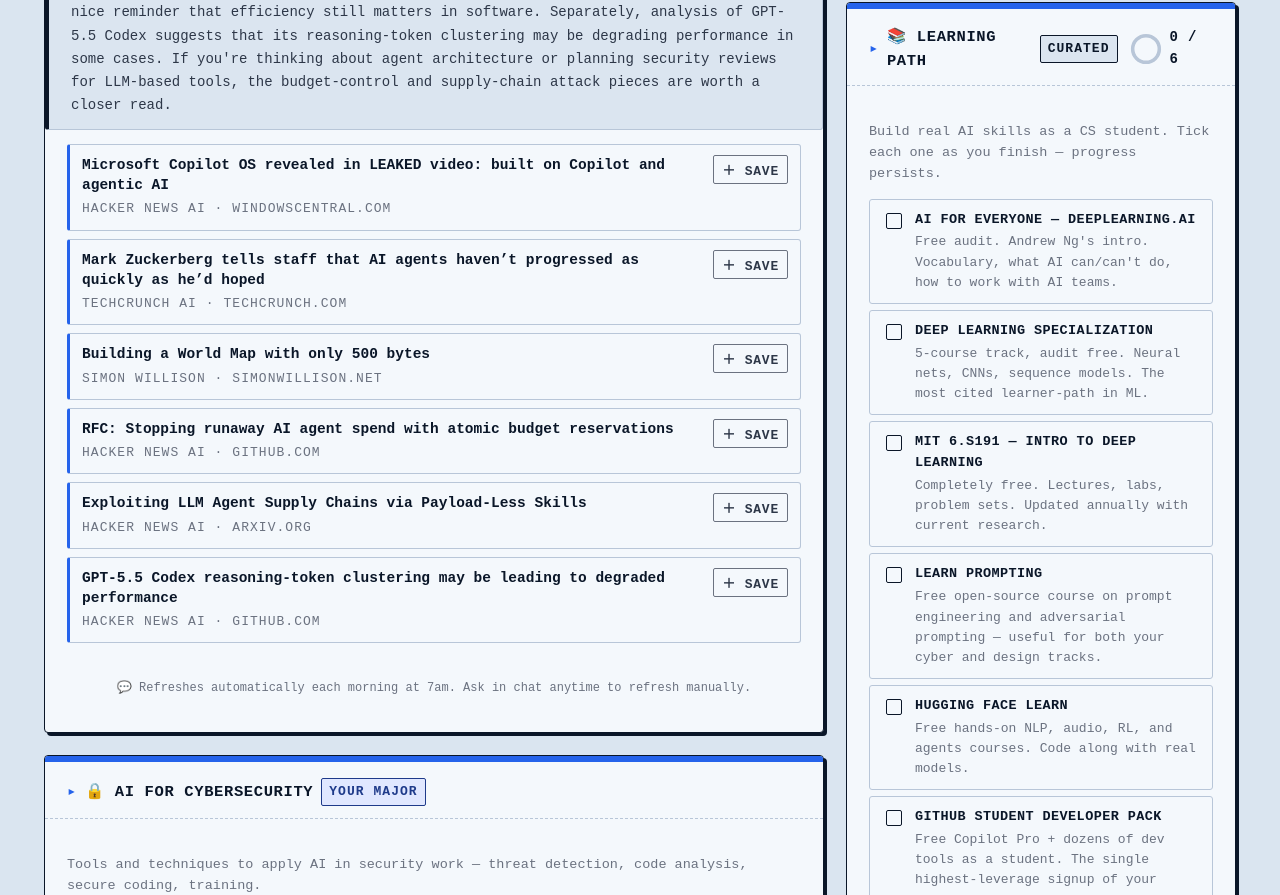
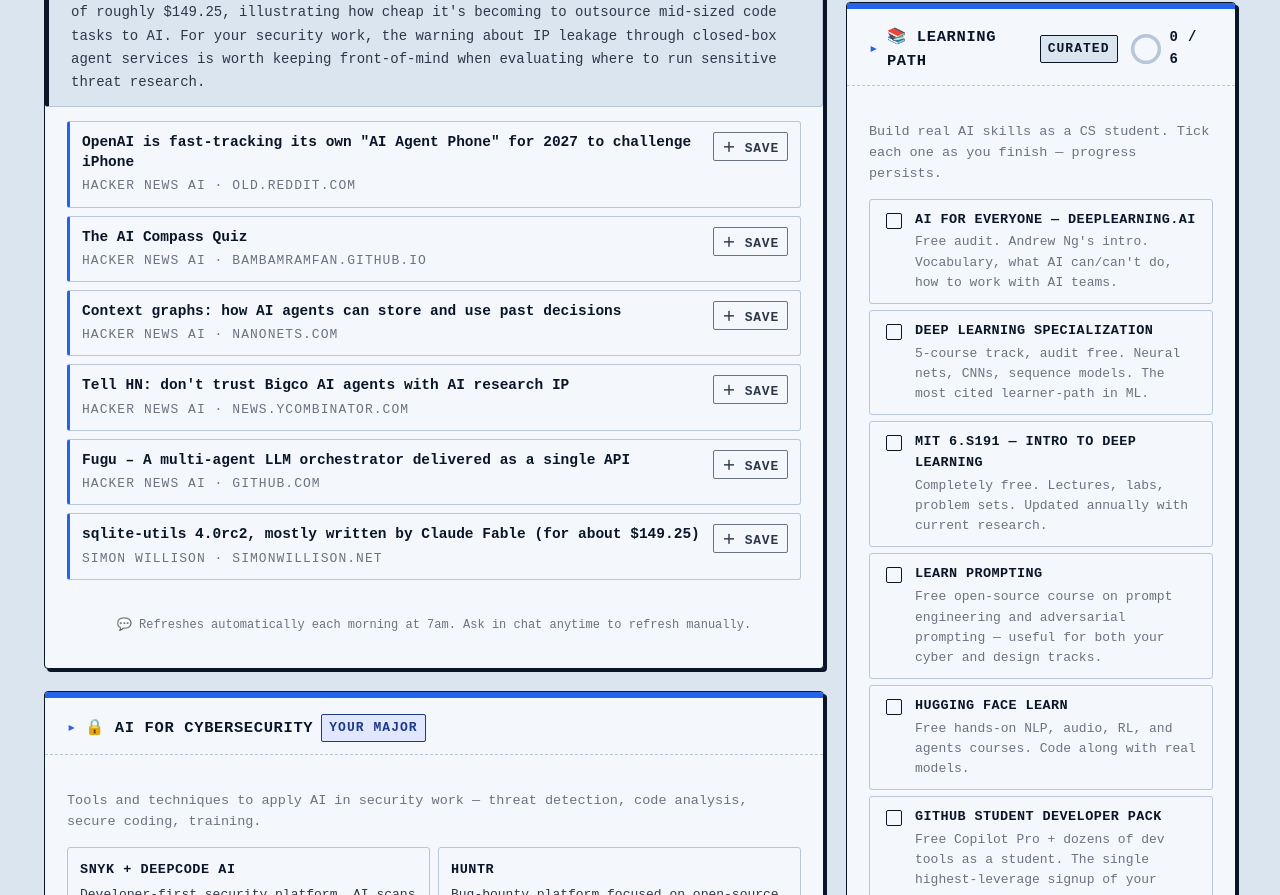
Before and after one commit to EnderGuardian25/personal-dashboard, a plain HTML site: page index.html in a window 1280 px wide. Shown: the part 508-1403 px from the top of the page. Drawn offline with Linux system fonts and the light colour scheme.

Commit message:
chore(news): daily refresh 2026-07-05

```diff
--- a/index.html
+++ b/index.html
@@ -775,53 +775,53 @@
       <section class="card">
         <div class="section-head">
           <h2>📰 Today in AI <span class="badge live">Daily</span></h2>
-          <p class="section-sub" id="news-meta">Updated 5 July 2026 · 05:18 SLT</p>
+          <p class="section-sub" id="news-meta">Updated 6 July 2026 · 05:21 SLT</p>
         </div>
         <div class="news-summary">
-  <strong>Top stories:</strong> Microsoft showed off an unreleased Copilot OS in a leaked video that centers the company's agentic AI systems at the operating-system level, while Meta's Mark Zuckerberg told staff that AI agents have not advanced as quickly as he expected, suggesting the agent hype cycle may be outpacing actual capability gains. On the security front, researchers found a new attack vector called "payload-less skills" that can exploit LLM agent supply chains, and a proposal on Hacker News suggests using atomic budget reservations to prevent AI agents from running up unexpected cloud costs—both practical concerns as these systems move toward production. In a lighter technical note, someone built a compressed world map that fits in only 500 bytes, a nice reminder that efficiency still matters in software. Separately, analysis of GPT-5.5 Codex suggests that its reasoning-token clustering may be degrading performance in some cases. If you're thinking about agent architecture or planning security reviews for LLM-based tools, the budget-control and supply-chain attack pieces are worth a closer read.
+  <strong>Top stories:</strong> OpenAI is planning to ship its own "AI Agent Phone" in 2027 as a hardware competitor to the iPhone, signaling a push beyond software into end-user devices. On the agent infrastructure side, Fugu is a new multi-agent LLM orchestrator that bundles multiple AI agents into a single API, and there's growing discussion around how AI agents should store and retrieve past decisions through context graphs to maintain coherent behavior over time. A practical reminder surfaced in the community: don't hand your AI research IP to big companies' agent products for processing, since the terms and data handling often aren't transparent. Separately, Claude Fable (an Anthropic model) recently wrote most of sqlite-utils 4.0rc2 at a cost of roughly $149.25, illustrating how cheap it's becoming to outsource mid-sized code tasks to AI. For your security work, the warning about IP leakage through closed-box agent services is worth keeping front-of-mind when evaluating where to run sensitive threat research.
 </div>
         <div id="news-feed" class="news-list">
           <div class="news-item">
             <div class="body">
-              <a class="title-link" href="https://www.windowscentral.com/microsoft/windows-11/microsoft-copilot-os-revealed-in-leaked-video-lightweight-windows-os-exploration-features-new-desktop-ui-built-entirely-around-copilot-and-agentic-ai" target="_blank" rel="noopener">Microsoft Copilot OS revealed in LEAKED video: built on Copilot and agentic AI</a>
-              <div class="src">Hacker News AI · windowscentral.com</div>
+              <a class="title-link" href="https://old.reddit.com/r/OpenAI/comments/1unbqyd/openai_is_fasttracking_its_own_ai_agent_phone_for/" target="_blank" rel="noopener">OpenAI is fast-tracking its own &quot;AI Agent Phone&quot; for 2027 to challenge iPhone</a>
+              <div class="src">Hacker News AI · old.reddit.com</div>
             </div>
-            <button class="save-btn" data-save data-title="Microsoft Copilot OS revealed in LEAKED video: built on Copilot and agentic AI" data-url="https://www.windowscentral.com/microsoft/windows-11/microsoft-copilot-os-revealed-in-leaked-video-lightweight-windows-os-exploration-features-new-desktop-ui-built-entirely-around-copilot-and-agentic-ai" data-src="Hacker News AI · windowscentral.com">＋ Save</button>
+            <button class="save-btn" data-save data-title="OpenAI is fast-tracking its own &quot;AI Agent Phone&quot; for 2027 to challenge iPhone" data-url="https://old.reddit.com/r/OpenAI/comments/1unbqyd/openai_is_fasttracking_its_own_ai_agent_phone_for/" data-src="Hacker News AI · old.reddit.com">＋ Save</button>
           </div>
           <div class="news-item">
             <div class="body">
-              <a class="title-link" href="https://techcrunch.com/2026/07/02/mark-zuckerberg-tells-staff-that-ai-agents-havent-progressed-as-quickly-as-hed-hoped/" target="_blank" rel="noopener">Mark Zuckerberg tells staff that AI agents haven’t progressed as quickly as he’d hoped</a>
-              <div class="src">TechCrunch AI · techcrunch.com</div>
+              <a class="title-link" href="https://bambamramfan.github.io/ai-compass/" target="_blank" rel="noopener">The AI Compass Quiz</a>
+              <div class="src">Hacker News AI · bambamramfan.github.io</div>
             </div>
-            <button class="save-btn" data-save data-title="Mark Zuckerberg tells staff that AI agents haven’t progressed as quickly as he’d hoped" data-url="https://techcrunch.com/2026/07/02/mark-zuckerberg-tells-staff-that-ai-agents-havent-progressed-as-quickly-as-hed-hoped/" data-src="TechCrunch AI · techcrunch.com">＋ Save</button>
+            <button class="save-btn" data-save data-title="The AI Compass Quiz" data-url="https://bambamramfan.github.io/ai-compass/" data-src="Hacker News AI · bambamramfan.github.io">＋ Save</button>
           </div>
           <div class="news-item">
             <div class="body">
-              <a class="title-link" href="https://simonwillison.net/2026/Jul/4/building-a-world-map-with-only-500-bytes/#atom-everything" target="_blank" rel="noopener">Building a World Map with only 500 bytes</a>
-              <div class="src">Simon Willison · simonwillison.net</div>
+              <a class="title-link" href="https://nanonets.com/blog/what-is-a-context-graph/" target="_blank" rel="noopener">Context graphs: how AI agents can store and use past decisions</a>
+              <div class="src">Hacker News AI · nanonets.com</div>
             </div>
-            <button class="save-btn" data-save data-title="Building a World Map with only 500 bytes" data-url="https://simonwillison.net/2026/Jul/4/building-a-world-map-with-only-500-bytes/#atom-everything" data-src="Simon Willison · simonwillison.net">＋ Save</button>
+            <button class="save-btn" data-save data-title="Context graphs: how AI agents can store and use past decisions" data-url="https://nanonets.com/blog/what-is-a-context-graph/" data-src="Hacker News AI · nanonets.com">＋ Save</button>
           </div>
           <div class="news-item">
             <div class="body">
-              <a class="title-link" href="https://github.com/iamapsrajput/agent-budget-protocol/blob/main/RFC.md" target="_blank" rel="noopener">RFC: Stopping runaway AI agent spend with atomic budget reservations</a>
-              <div class="src">Hacker News AI · github.com</div>
+              <a class="title-link" href="https://news.ycombinator.com/item?id=48798385" target="_blank" rel="noopener">Tell HN: don&#x27;t trust Bigco AI agents with AI research IP</a>
+              <div class="src">Hacker News AI · news.ycombinator.com</div>
             </div>
-            <button class="save-btn" data-save data-title="RFC: Stopping runaway AI agent spend with atomic budget reservations" data-url="https://github.com/iamapsrajput/agent-budget-protocol/blob/main/RFC.md" data-src="Hacker News AI · github.com">＋ Save</button>
+            <button class="save-btn" data-save data-title="Tell HN: don&#x27;t trust Bigco AI agents with AI research IP" data-url="https://news.ycombinator.com/item?id=48798385" data-src="Hacker News AI · news.ycombinator.com">＋ Save</button>
           </div>
           <div class="news-item">
             <div class="body">
-              <a class="title-link" href="https://arxiv.org/abs/2605.14460" target="_blank" rel="noopener">Exploiting LLM Agent Supply Chains via Payload-Less Skills</a>
-              <div class="src">Hacker News AI · arxiv.org</div>
+              <a class="title-link" href="https://github.com/SakanaAI/fugu" target="_blank" rel="noopener">Fugu – A multi-agent LLM orchestrator delivered as a single API</a>
+              <div class="src">Hacker News AI · github.com</div>
             </div>
-            <button class="save-btn" data-save data-title="Exploiting LLM Agent Supply Chains via Payload-Less Skills" data-url="https://arxiv.org/abs/2605.14460" data-src="Hacker News AI · arxiv.org">＋ Save</button>
+            <button class="save-btn" data-save data-title="Fugu – A multi-agent LLM orchestrator delivered as a single API" data-url="https://github.com/SakanaAI/fugu" data-src="Hacker News AI · github.com">＋ Save</button>
           </div>
           <div class="news-item">
             <div class="body">
-              <a class="title-link" href="https://github.com/openai/codex/issues/30364" target="_blank" rel="noopener">GPT-5.5 Codex reasoning-token clustering may be leading to degraded performance</a>
-              <div class="src">Hacker News AI · github.com</div>
+              <a class="title-link" href="https://simonwillison.net/2026/Jul/5/sqlite-utils-fable/#atom-everything" target="_blank" rel="noopener">sqlite-utils 4.0rc2, mostly written by Claude Fable (for about $149.25)</a>
+              <div class="src">Simon Willison · simonwillison.net</div>
             </div>
-            <button class="save-btn" data-save data-title="GPT-5.5 Codex reasoning-token clustering may be leading to degraded performance" data-url="https://github.com/openai/codex/issues/30364" data-src="Hacker News AI · github.com">＋ Save</button>
+            <button class="save-btn" data-save data-title="sqlite-utils 4.0rc2, mostly written by Claude Fable (for about $149.25)" data-url="https://simonwillison.net/2026/Jul/5/sqlite-utils-fable/#atom-everything" data-src="Simon Willison · simonwillison.net">＋ Save</button>
           </div>
         </div>
         <p style="margin-top:14px; font-size:12px; color:var(--ink-3); text-align:center;">
```
